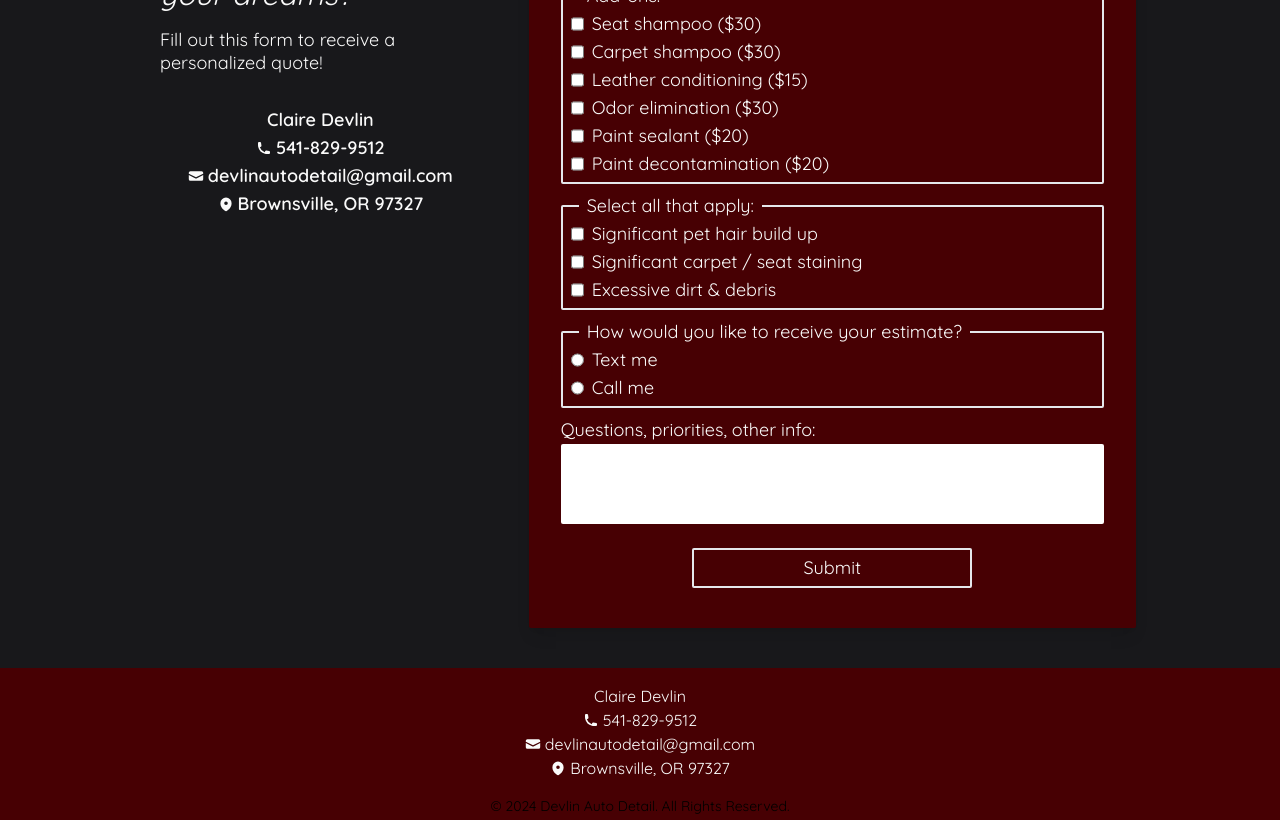
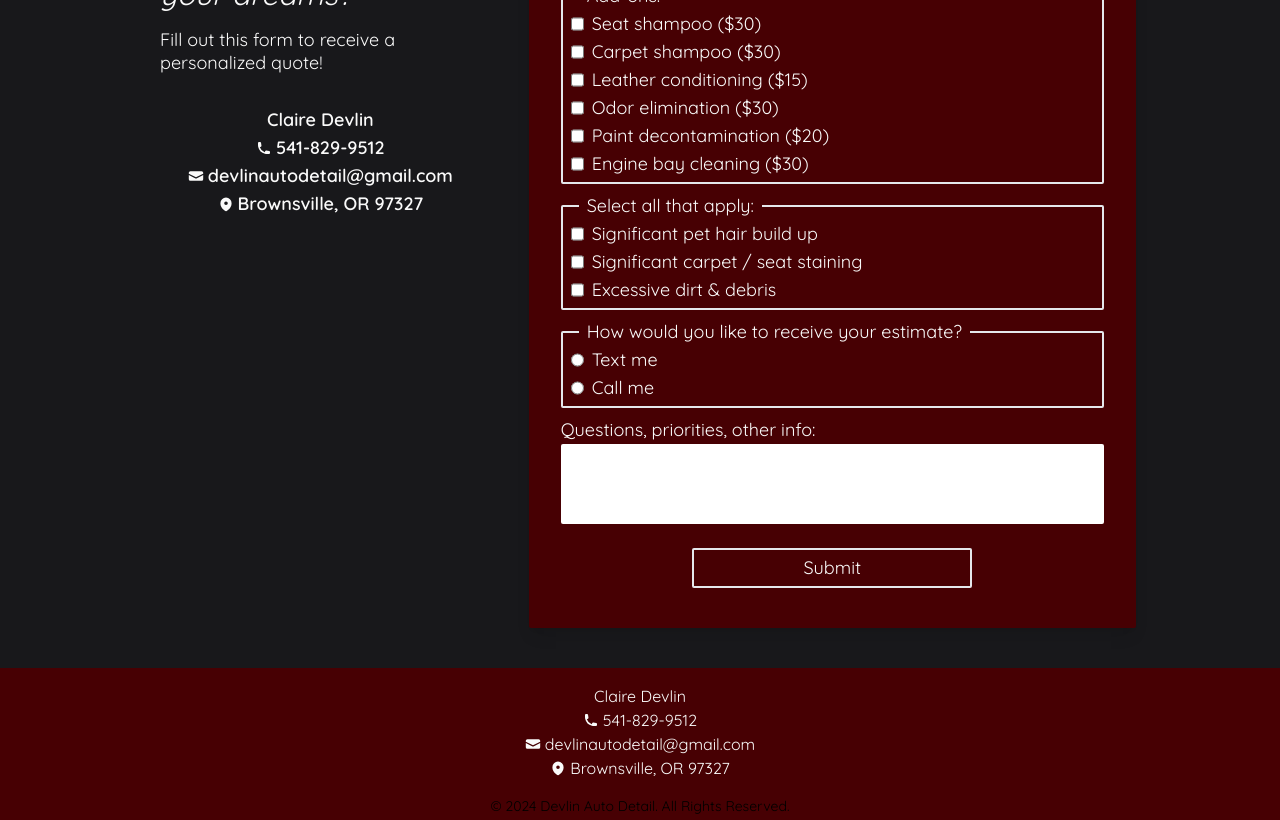
Before and after one commit to leyuh/detailing-site, a Next.js app: page /contact in a window 1280 px wide. Shown: the part 940-1760 px from the top of the page. Built offline with nearby package versions, Linux system fonts and the light colour scheme.

Commit message:
engine bay

```diff
--- a/src/app/page.js
+++ b/src/app/page.js
@@ -60,10 +60,10 @@ export default function Home() {
           </div>
           <div className="hidden md:flex relative w-[60%] px-2 my-12 items-center justify-center rounded-sm overflow-hidden">
               <Image
-                src="/portfolio-items/item-11/after-3.png"
+                src="/mustang.png"
                 alt="image"
                 fill={true}
-                className="object-cover brightness-[105%] contrast-[105%] saturation-[90%] rounded-sm object-center p-2"
+                className="object-contain brightness-[105%] contrast-[105%] saturation-[90%] rounded-sm object-center p-2"
               />
           </div>
         </div>
--- a/src/components/MessageForm.js
+++ b/src/components/MessageForm.js
@@ -26,7 +26,7 @@ export default function MessageForm () {
     const carpetShampooField = useRef();
     const seatShampooField = useRef();
     const leatherConditioningField = useRef();
-    const sealantField = useRef();
+    const engineField = useRef();
     const decontamField = useRef();
 
     const petHairField = useRef();
@@ -66,7 +66,7 @@ export default function MessageForm () {
                 "seat_material": seatField.current.value,
                 "last_detail": lastDetailField.current.value,
                 "desired_package": [whiteField, crimsonField, blackField].filter(ref => ref.current.checked == true)[0].current.value,
-                "add_ons": [ozoneField, carpetShampooField, seatShampooField, sealantField, leatherConditioningField, decontamField].filter(ref => ref.current.checked == true).map(ref => ref.current.value),
+                "add_ons": [ozoneField, carpetShampooField, seatShampooField, engineField, leatherConditioningField, decontamField].filter(ref => ref.current.checked == true).map(ref => ref.current.value),
                 "vehicle_state": [petHairField, stainingField, dirtyField].filter(ref => ref.current.checked == true).map(ref => ref.current.value),
                 "method": [textMe, callMe].filter(ref => ref.current.checked == true)[0].current.value,
                 "message": msgField.current.value
@@ -95,7 +95,7 @@ export default function MessageForm () {
                 carpetShampooField.current.checked = false;
                 seatShampooField.current.checked = false;
                 leatherConditioningField.current.checked = false;
-                sealantField.current.checked = false;
+                engineField.current.checked = false;
                 decontamField.current.checked = false;
 
                 petHairField.current.checked = false;
@@ -239,16 +239,6 @@ export default function MessageForm () {
                 </div>
                 <div className="flex gap-2">
                     <input
-                        ref={sealantField}
-                        type="checkbox"
-                        id="sealant"
-                        name="add-ons"
-                        value="sealant"
-                    />
-                    <label htmlFor="sealant">Paint sealant ($20)</label>
-                </div>
-                <div className="flex gap-2">
-                    <input
                         ref={decontamField}
                         type="checkbox"
                         id="decontam"
@@ -256,6 +246,16 @@ export default function MessageForm () {
                         value="decontam"
                     />
                     <label htmlFor="decontam">Paint decontamination ($20)</label>
+                </div>
+                <div className="flex gap-2">
+                    <input
+                        ref={engineField}
+                        type="checkbox"
+                        id="engine"
+                        name="add-ons"
+                        value="engine"
+                    />
+                    <label htmlFor="engine">Engine bay cleaning ($30)</label>
                 </div>
             </fieldset>
 
```
Also changed, not shown: src/pricingModule.js (+7 -6 lines), 2 other files (tests, documents, lock files or other folders).
